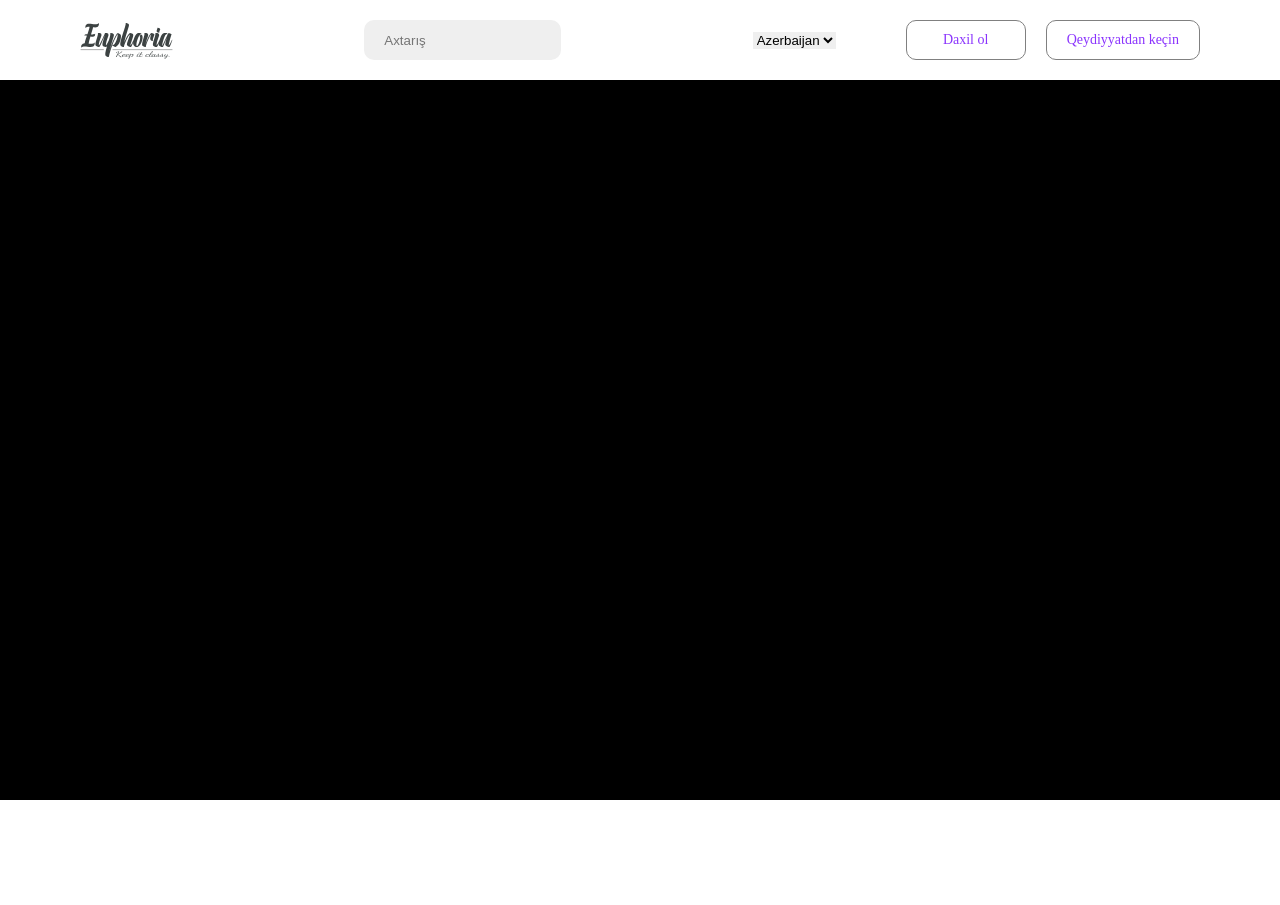
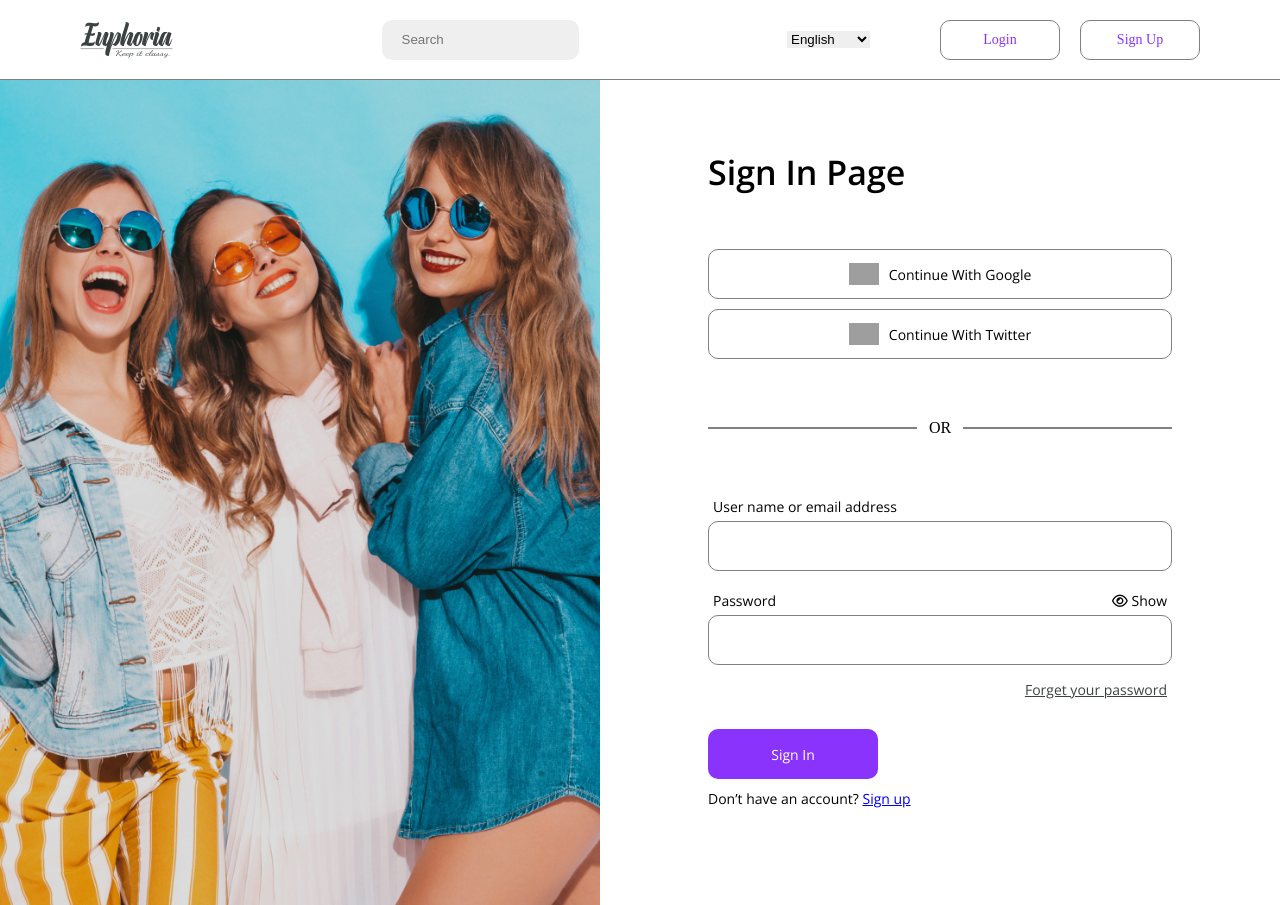
Before and after one commit to hazratahmdzd/Euphoria, a React (Vite) app in the folder euphoria-front/: page /auth/sign-in in a window 1280 px wide. Before the commit the page ends 800 px from the top, so only its background shows below. Built offline with nearby package versions, Linux system fonts and the light colour scheme; grey boxes are pictures that could not be loaded.

Commit message:
Sign in page added

```diff
--- a/euphoria-front/index.html
+++ b/euphoria-front/index.html
@@ -1,13 +1,19 @@
 <!doctype html>
 <html lang="en">
+
 <head>
   <meta charset="UTF-8" />
   <link rel="icon" type="image/svg+xml" href="/vite.svg" />
   <meta name="viewport" content="width=device-width, initial-scale=1.0" />
+  <link rel="stylesheet" href="https://cdnjs.cloudflare.com/ajax/libs/font-awesome/6.5.2/css/all.min.css"
+    integrity="sha512-SnH5WK+bZxgPHs44uWIX+LLJAJ9/2PkPKZ5QiAj6Ta86w+fsb2TkcmfRyVX3pBnMFcV7oQPJkl9QevSCWr3W6A=="
+    crossorigin="anonymous" referrerpolicy="no-referrer" />
   <title>Euphoria</title>
 </head>
+
 <body>
   <div id="root"></div>
   <script type="module" src="/src/main.jsx"></script>
 </body>
+
 </html>
--- a/euphoria-front/public/locales/az/translation.json
+++ b/euphoria-front/public/locales/az/translation.json
@@ -1,5 +1,17 @@
 {
     "Search": "Axtarış",
     "Login": "Daxil ol",
-    "Sign Up": "Qeydiyyatdan keçin"
+    "Sign Up": "Qeydiyyatdan keçin",
+    "Sign In Page": "Giriş səhifəsi",
+    "Continue With Google": "Google ilə davam et",
+    "Continue With Twitter": "Twitter ilə davam et",
+    "OR": "Və ya",
+    "User name or email address": "İstifadəçi adı və ya e-poçt ünvanı",
+    "Password": "Parol",
+    "Show": "Göstər",
+    "Hide": "Gizlət",
+    "Forget your password": "Parolu unutdum",
+    "Sign In": "Giriş",
+    "Don’t have an account?": "Hesabınız yoxdur?",
+    "Sign up": "Qeydiyyatdan keç"
 }
--- a/euphoria-front/public/locales/en/translation.json
+++ b/euphoria-front/public/locales/en/translation.json
@@ -1,5 +1,17 @@
 {
     "Search": "Search",
     "Login": "Login",
-    "Sign Up": "Sign Up"
+    "Sign Up": "Sign Up",
+    "Sign In Page": "Sign In Page",
+    "Continue With Google": "Continue With Google",
+    "Continue With Twitter": "Continue With Twitter",
+    "OR": "OR",
+    "User name or email address": "User name or email address",
+    "Password": "Password",
+    "Show": "Show",
+    "Hide": "Hide",
+    "Forget your password": "Forget your password",
+    "Sign In": "Sign In",
+    "Don’t have an account?": "Don’t have an account?",
+    "Sign up": "Sign up"
 }
--- a/euphoria-front/src/components/language dropdown/language-dropdown.jsx
+++ b/euphoria-front/src/components/language dropdown/language-dropdown.jsx
@@ -14,8 +14,8 @@ const Languageoption = () => {
       onChange={handleChange}
       value={localStorage.getItem("i18nextLng")}
     >
+      <option style={{ cursor: "pointer" }} value={"en"}>English</option>
       <option style={{ cursor: "pointer" }} value={"az"}>Azerbaijan</option>
-      <option style={{ cursor: "pointer" }} value={"en"}>English</option>
       <option style={{ cursor: "pointer" }} value={"ru"}>Russian</option>
     </select>
   );
--- a/euphoria-front/src/components/sign in/Signin.jsx
+++ b/euphoria-front/src/components/sign in/Signin.jsx
@@ -1,11 +1,51 @@
-import React from 'react'
+import React, { useState } from 'react'
 import signinStyle from "./signin.module.scss"
-
+import image from "../../assets/imgs/sign-in.jpg"
+import { Link } from "react-router-dom"
+import { useTranslation } from 'react-i18next';
 
 function Signin() {
+  const [inputType, setInputType] = useState('password');
+  // Function to toggle input type
+  const toggleInputType = () => {
+    setInputType(inputType === 'password' ? 'text' : 'password');
+  };
+  const { t } = useTranslation();
+
   return (
     <div className={signinStyle.signin}>
+      <img src={image} alt="" />
+      <div className={signinStyle.container}>
 
+        <h2>{t("Sign In Page")}</h2>
+        <button><img src="https://cdn1.iconfinder.com/data/icons/google-s-logo/150/Google_Icons-09-512.png" alt="" />{t("Continue With Google")}</button>
+        <button><img src="https://www.iconpacks.net/icons/2/free-twitter-logo-icon-2429-thumb.png" alt="" />{t("Continue With Twitter")}</button>
+
+        <div className={signinStyle.line}>
+          <span></span>
+          <p>{t("OR")}</p>
+          <span></span>
+        </div>
+
+        <div className={signinStyle.input}>
+          <p>{t("User name or email address")}</p>
+          <input type="text" />
+        </div>
+
+        <div className={signinStyle.input}>
+          <div style={{ display: "flex", alignItems: "center", justifyContent: "space-between" }}>
+            <p>{t("Password")}</p>
+            {inputType === 'password' ? <p style={{ cursor: "pointer" }} onClick={toggleInputType}><i className="fa-regular fa-eye"></i> {t("Show")}</p> : <p style={{ cursor: "pointer" }} onClick={toggleInputType}><i className="fa-regular fa-eye-slash"></i> {t("Hide")}</p>}
+          </div>
+          <input type={inputType} />
+          <div style={{ width: "100%", textAlign: "end", marginTop: "10px" }}><Link to={"/auth/reset-password"}>{t("Forget your password")}</Link></div>
+        </div>
+
+        <div className={signinStyle.end}>
+          <button>{t("Sign In")}</button>
+          <p>{t("Don’t have an account?")} <Link to={"/auth/sign-up"}>{t("Sign up")}</Link> </p>
+        </div>
+      </div>
     </div>
   )
 }
--- a/euphoria-front/src/components/sign in/signin.module.scss
+++ b/euphoria-front/src/components/sign in/signin.module.scss
@@ -1,5 +1,192 @@
+@import url('https://fonts.googleapis.com/css2?family=Open+Sans:ital,wght@0,300..800;1,300..800&display=swap');
+
 .signin {
     width: 100%;
-    min-height: 100vh;
-    background-color: black;
+    min-height: 90vh;
+    overflow: hidden;
+    display: flex;
+    align-items: center;
+    justify-content: space-between;
+
+    &>img {
+        width: 600px;
+        object-fit: cover;
+    }
+
+    .container {
+        padding: 50px;
+        width: 100%;
+        min-height: 90vh;
+        display: flex;
+        flex-direction: column;
+        align-items: center;
+        gap: 10px;
+
+        &>h2 {
+            font-size: 34px;
+            font-weight: 600;
+            line-height: 33px;
+            letter-spacing: 2%;
+            margin-bottom: 50px;
+            font-family: "Open Sans", sans-serif;
+            font-optical-sizing: auto;
+            width: 80%;
+            text-align: start;
+        }
+
+        &>button {
+            width: 80%;
+            height: 50px;
+            background-color: white;
+            color: black;
+            display: flex;
+            align-items: center;
+            gap: 10px;
+            justify-content: center;
+            border-radius: 10px;
+            border: 1px solid gray;
+            cursor: pointer;
+            transition: .5s;
+            font-family: "Open Sans", sans-serif;
+            font-optical-sizing: auto;
+            font-size: 14px;
+
+            &>img {
+                width: 30px;
+            }
+        }
+
+        &>button:hover {
+            letter-spacing: 1.1px;
+            transition: .5s;
+        }
+
+        .line {
+            margin-top: 50px;
+            margin-bottom: 40px;
+            display: flex;
+            align-items: center;
+            justify-content: space-between;
+            width: 80%;
+
+            &>span {
+                width: 45%;
+                border: 1px solid gray;
+            }
+        }
+
+        .input {
+            width: 80%;
+            display: flex;
+            flex-direction: column;
+            gap: 5px;
+            margin-top: 10px;
+
+            &>p {
+                font-family: "Open Sans", sans-serif;
+                font-optical-sizing: auto;
+                padding-left: 5px;
+                padding-right: 5px;
+                font-size: 14px;
+            }
+
+            &>div>p {
+                font-family: "Open Sans", sans-serif;
+                font-optical-sizing: auto;
+                padding-left: 5px;
+                padding-right: 5px;
+                font-size: 14px;
+            }
+
+            &>input {
+                width: 100%;
+                height: 50px;
+                outline: none;
+                border: 1px solid gray;
+                border-radius: 10px;
+                padding-left: 20px;
+                font-size: 16px;
+            }
+
+            a {
+                padding-right: 5px;
+                text-decoration: underline;
+                color: #3C4242;
+                font-family: "Open Sans", sans-serif;
+                font-optical-sizing: auto;
+                font-size: 14px;
+            }
+        }
+
+        .end {
+            width: 80%;
+            min-height: 100px;
+            margin-top: 20px;
+            display: flex;
+            flex-direction: column;
+            gap: 10px;
+
+            &>button {
+                width: 170px;
+                height: 50px;
+                background-color: #8A33FD;
+                color: white;
+                border: none;
+                border-radius: 10px;
+                cursor: pointer;
+                font-size: 14px;
+                font-family: "Open Sans", sans-serif;
+                font-optical-sizing: auto;
+            }
+
+            &>p {
+                font-family: "Open Sans", sans-serif;
+                font-optical-sizing: auto;
+                font-size: 14px;
+
+                &>a {
+                    text-decoration: underline;
+                }
+            }
+        }
+    }
 }
+
+@media only screen and (max-width:950px) {
+    .signin {
+        &>img {
+            display: none;
+        }
+    }
+}
+
+@media only screen and (max-width:600px) {
+    .signin {
+        .container {
+            padding: 30px;
+
+            &>h2 {
+                width: 100%;
+                margin-bottom: 20px;
+            }
+
+            &>button {
+                width: 100%;
+            }
+
+            .line {
+                width: 100%;
+                margin-top: 30px;
+                margin-bottom: 20px;
+            }
+
+            .input {
+                width: 100%;
+            }
+
+            .end {
+                width: 100%;
+            }
+        }
+    }
+}
--- a/euphoria-front/src/i18n.js
+++ b/euphoria-front/src/i18n.js
@@ -21,7 +21,7 @@ i18n
   .use(languageDetector)
   .use(initReactI18next)
   .init({
-    lng: localStorage.getItem("i18nextLng") || "az",
+    lng: localStorage.getItem("i18nextLng") || "en",
     fallbackLng: "en",
     debug: true,
     whitelist: availableLanguages,
--- a/euphoria-front/src/layout/navbar/navbar.module.scss
+++ b/euphoria-front/src/layout/navbar/navbar.module.scss
@@ -7,7 +7,9 @@ nav {
     display: flex;
     align-items: center;
     justify-content: space-between;
-    position: fixed;
+    z-index: 5;
+    border-bottom: 1px solid gray;
+    overflow: hidden;
 
     &>img {
         width: 100px;
@@ -58,3 +60,40 @@ nav {
         }
     }
 }
+
+@media only screen and (max-width:890px) {
+    nav {
+        &>input {
+            display: none;
+        }
+    }
+}
+
+@media only screen and (max-width:600px) {
+    nav {
+        padding-left: 20px;
+        padding-right: 20px;
+
+        .list {
+            gap: 10px;
+
+            :nth-child(1) {
+                margin-right: 10px;
+            }
+
+            &>a {
+                padding: 0;
+            }
+        }
+    }
+}
+
+@media only screen and (max-width:500px) {
+    nav {
+        .list {
+            &>a {
+                display: none;
+            }
+        }
+    }
+}
```
Also changed, not shown: euphoria-front/public/locales/ru/translation.json (+13 -1 lines), euphoria-front/src/assets/imgs/sign-in.jpg (added). Lines whose indentation alone changed are shown as unchanged.
